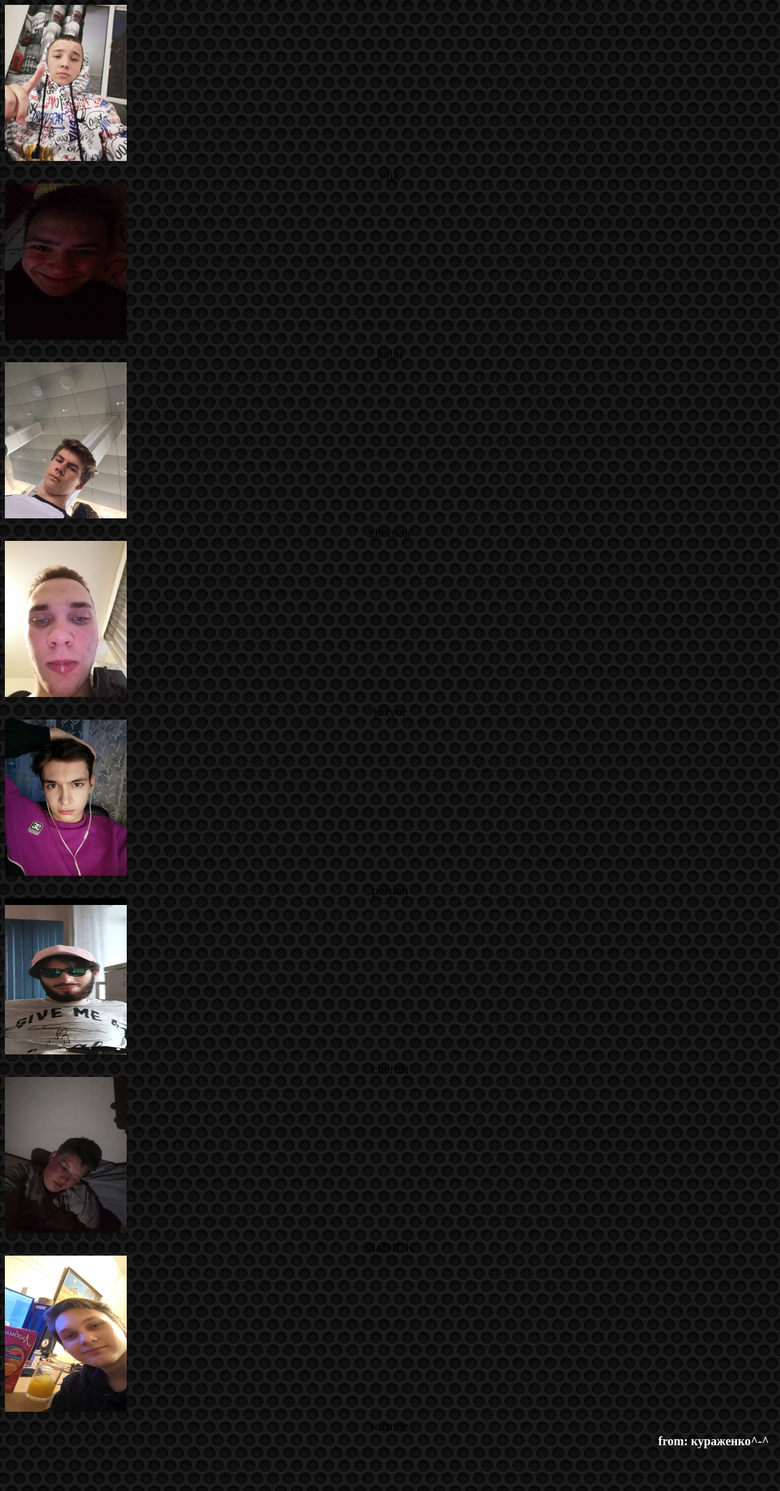
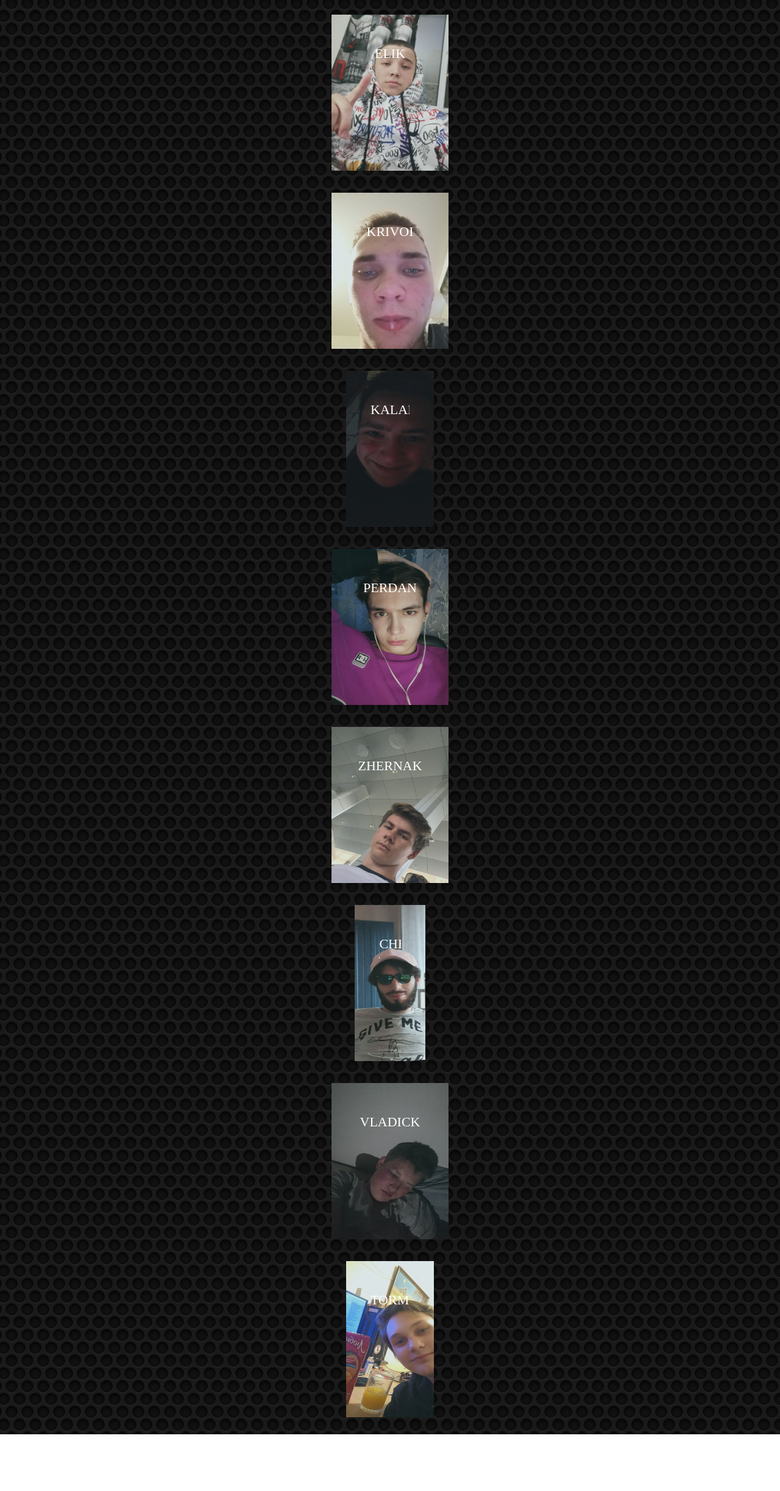
Before and after one commit to cvaga72/eblabanda, a plain HTML site: page index.html in a window 1280 px wide. Shown: the part 93-2538 px from the top of the page at 61% size. After the commit the page ends 2445 px from the top, so only its background shows below. Drawn offline with Linux system fonts and the light colour scheme.

Commit message:
Update index.html

```diff
--- a/index.html
+++ b/index.html
@@ -10,43 +10,88 @@
     <body>
         <div>
             <h1>EBLABANDA edition</h1>
-            <h1></h1>
         </div>
 
-        <div class="img-frame-cap">
+        <div class="hover-text-one">
+            <figure class="effect-text-three">
             <img src="./iam.jpg" width="200" height="256" alt="image name">
-            <div class="caption">elik</div>
+                <figcaption>
+                <h3 class="caption" ><a href="https://vk.com/cvaga72" style="text-decoration: none;">elik</a></h3>
+                <p>Янг дотер, парень трудяга, и ваще секс мальчик.</p>
+                </figcaption>
+            </figure>
         </div>
-        <div class="img-frame-cap">
+
+        <div class="hover-text-one">
+            <figure class="effect-text-three">
+            <img src="./krivoi.jpg" width="200" height="256" alt="image name">
+                <figcaption>
+                <h3 class="caption"><a href="https://vk.com/chozakerty" style="text-decoration: none;">krivoi</a></h3>
+                <p>Янг дотер, парень трудяга, и ваще секс мальчик.</p>
+                </figcaption>
+            </figure>
+        </div>
+
+        <div class="hover-text-one">
+            <figure class="effect-text-three">
             <img src="./kalai.jpg" width="200" height="256" alt="image name">
-            <div class="caption">kalai</div>
+                <figcaption>
+                <h3 class="caption"><a href="https://vk.com/sugarmalevolance" style="text-decoration: none;">kalai</a></h3>
+                <p>Янг дотер, парень трудяга, и ваще секс мальчик.</p>
+                </figcaption>
+            </figure>
         </div>
-        <div class="img-frame-cap">
+
+        <div class="hover-text-one">
+            <figure class="effect-text-three">
+            <img src="./perdan.jpg" width="200" height="256" alt="image name">
+                <figcaption>
+                <h3 class="caption"><a href="https://vk.com/yxungxff" style="text-decoration: none;">perdan</a></h3>
+                <p>Янг дотер, парень трудяга, и ваще секс мальчик.</p>
+                </figcaption>
+            </figure>
+        </div>
+
+        <div class="hover-text-one">
+            <figure class="effect-text-three">
             <img src="./zhernak.jpg" width="200" height="256" alt="image name">
-            <div class="caption">zhernak</div>
+                <figcaption>
+                <h3 class="caption"><a href="https://vk.com/id162253363" style="text-decoration: none;">zhernak</a></h3>
+                <p>Янг дотер, парень трудяга, и ваще секс мальчик.</p>
+                </figcaption>
+            </figure>
         </div>
-        <div class="img-frame-cap">
-            <img src="./krivoi.jpg" width="200" height="256" alt="image name">
-            <div class="caption">krivoi</div>
+
+        <div class="hover-text-one">
+            <figure class="effect-text-three">
+            <img src="./tema1.jpg" width="200" height="256" alt="image name">
+                <figcaption>
+                <h3 class="caption"><a href="https://vk.com/omercc" style="text-decoration: none;">chernii</a></h3>
+                <p>Янг дотер, парень трудяга, и ваще секс мальчик.</p>
+                </figcaption>
+            </figure>
         </div>
-        <div class="img-frame-cap">
-            <img src="./perdan.jpg" width="200" height="256" alt="image name">
-            <div class="caption">perdan</div>
+
+        <div class="hover-text-one">
+            <figure class="effect-text-three">
+            <img src="./vladick.jpg" width="200" height="256" alt="image name">
+                <figcaption>
+                <h3 class="caption"><a href="https://vk.com/lesheia_ebana" style="text-decoration: none;">vlaDICK</a></h3>
+                <p>Янг дотер, парень трудяга, и ваще секс мальчик.</p>
+                </figcaption>
+            </figure>
         </div>
-        <div class="img-frame-cap">
-            <img src="./tema1.jpg" width="200" height="256" alt="image name">
-            <div class="caption">chernii</div>
+
+        <div class="hover-text-one">
+            <figure class="effect-text-three">
+            <img src="./tormoz.jpg" width="200" height="256" alt="image name">
+                <figcaption>
+                <h3 class="caption"><a href="https://vk.com/champbakket" style="text-decoration: none;">tormoz</a></h3>
+                <p>Янг дотер, парень трудяга, и ваще секс мальчик.</p>
+                </figcaption>
+            </figure>
         </div>
-        <div class="img-frame-cap">
-            <img src="./vladick.jpg" width="200" height="256" alt="image name">
-            <div class="caption">vlaDICK</div>
-        </div>
-        <div class="img-frame-cap">
-            <img src="./tormoz.jpg" width="200" height="256" alt="image name">
-            <div class="caption">tormoz</div>
-        </div>
-        <footer >
-			<h6> <a href="https://vk.com/cvaga72" style="text-decoration: none;">from: кураженко^-^</a></h6>
-		</footer>
+
     </body>
+
 </html>
```
